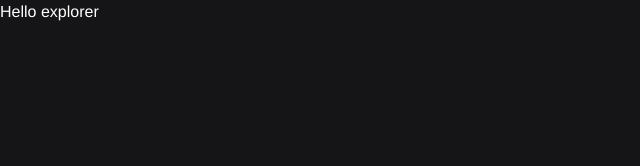
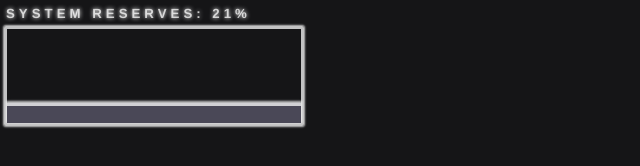
Before and after one commit to timothyac/explorer-ui, a plain HTML site: page index.html in a window 1280 px wide. Shown: the whole page, without its empty margins (0-640 px from the left). Drawn offline with Linux system fonts and the light colour scheme.

Commit message:
bar-graph complete

```diff
--- a/index.html
+++ b/index.html
@@ -3,6 +3,40 @@
     <link rel="stylesheet" href="styles.css" />
   </head>
   <body>
-    Hello explorer
+    <div id="system-reserves" class="bar-graph-container">
+      <h5 class="bar-graph-header">
+        system reserves: <span id="system-reserves-percent">56%</span>
+      </h5>
+      <div class="bar-graph">
+        <div class="bar"></div>
+      </div>
+    </div>
   </body>
+  <script type="module">
+    const sysRes = document.getElementById("system-reserves");
+
+    function setPercentOfBarGraph(barGraph = "", pct = 0) {
+      if (!barGraph) return new Error("Missing bar graph selector");
+      const barGraphPct = barGraph.querySelector("span");
+      const barGraphBar = barGraph.querySelector(".bar");
+
+      if (!barGraph || !barGraphBar || !barGraphPct) return;
+
+      return new Promise((resolve, reject) => {
+        setTimeout(() => {
+          barGraphPct.innerText = `${pct}%`;
+          barGraphBar.style.height = `${pct}%`;
+          resolve();
+        }, 2000);
+      });
+    }
+
+    setPercentOfBarGraph(sysRes, 45)
+      .then(() => setPercentOfBarGraph(sysRes, 21))
+      .then(() => setPercentOfBarGraph(sysRes, 73))
+      .then(() => setPercentOfBarGraph(sysRes, 36))
+      .then(() => setPercentOfBarGraph(sysRes, 94))
+      .then(() => setPercentOfBarGraph(sysRes, 78))
+      .then(() => setPercentOfBarGraph(sysRes, 87));
+  </script>
 </html>
--- a/styles.css
+++ b/styles.css
@@ -74,3 +74,44 @@ html {
   color: #fff;
   background-color: #151517;
 }
+
+:root {
+  --faded-white: #ffffffbd;
+  --astra-pink: #ffb8ba;
+  --stellar-purple: #4a4857;
+}
+
+.bar-graph-container {
+  padding: 4px;
+}
+
+.bar-graph-header {
+  text-transform: uppercase;
+  letter-spacing: 4px;
+  color: var(--faded-white);
+  text-shadow: 0 0 4px #fff;
+  padding: 0 0 2px 2px;
+}
+
+.bar-graph {
+  border: 3px solid var(--faded-white);
+  border-radius: 2px;
+  -webkit-box-shadow: 0px 0px 2px 1px var(--faded-white);
+  box-shadow: 0px 0px 2px 1px var(--faded-white);
+  height: 100px;
+  width: 300px;
+
+  display: flex;
+  flex-direction: column-reverse;
+}
+
+.bar {
+  width: 100%;
+  height: 56%;
+  border-top: 3px solid var(--faded-white);
+  background-color: var(--stellar-purple);
+  transition: height 1s ease-in-out;
+
+  -webkit-box-shadow: 0px -1px 2px 1px var(--faded-white);
+  box-shadow: 0px -1px 2px 1px var(--faded-white);
+}
```
